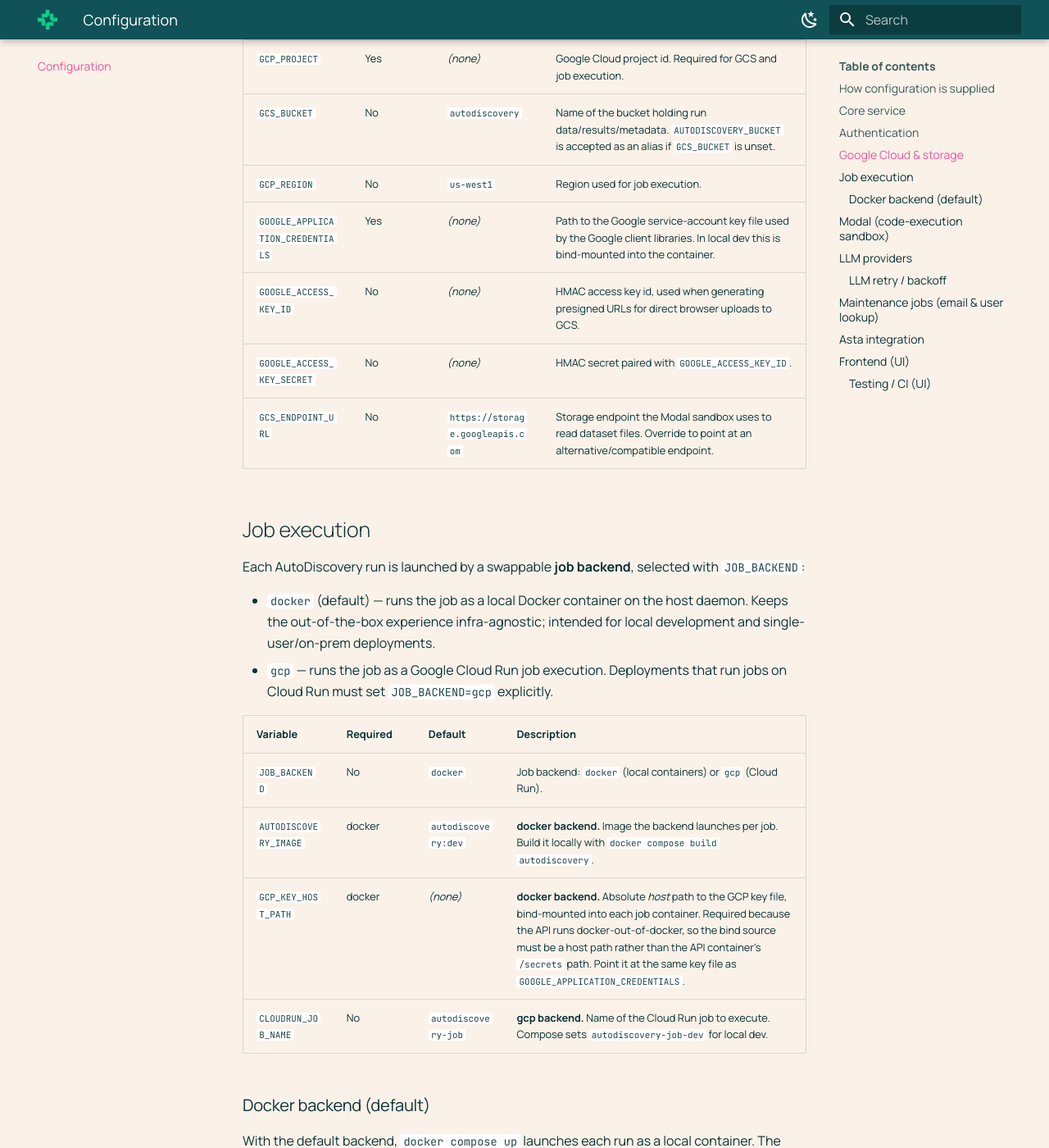
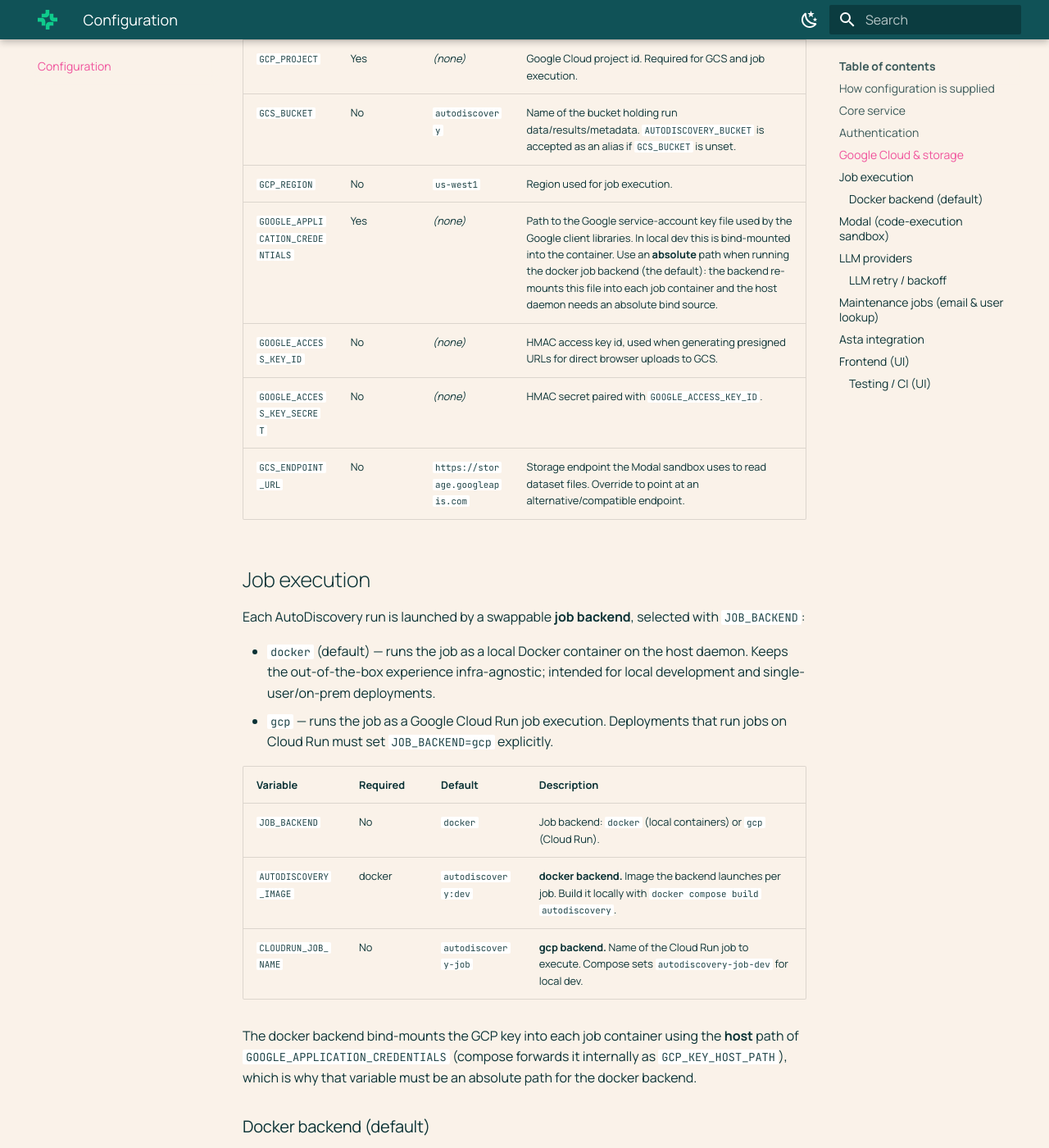
Before and after one commit to allenai/asta-autodiscovery, an MkDocs documentation site: the page built from docs/configuration.md, in a window 1280 px wide and 1400 px high, scrolled down 2001 px. Shown: the whole window at 82% size. Built offline with MkDocs 1.6.1 and Material for MkDocs 9.7.7, drawn with Linux system fonts in a browser that asks for light colours.

Commit message:
Derive GCP_KEY_HOST_PATH from GOOGLE_APPLICATION_CREDENTIALS
The docker backend needs the GCP key's host path to bind-mount it into each job
container (the in-container GOOGLE_APPLICATION_CREDENTIALS is a container path,
unusable as a host bind source). Instead of a separate user-set variable,
compose now forwards GCP_KEY_HOST_PATH=${GOOGLE_APPLICATION_CREDENTIALS}, so
users maintain a single credential var. It must be an absolute path for the
docker backend. Drop GCP_KEY_HOST_PATH from .env.example and update the docs.

Co-Authored-By: Claude Opus 4.8 (1M context) <noreply@anthropic.com>

```diff
--- a/docs/configuration.md
+++ b/docs/configuration.md
@@ -57,7 +57,7 @@ Job data, run metadata, results, and user profiles are stored in Google Cloud St
 | `GCP_PROJECT` | Yes | *(none)* | Google Cloud project id. Required for GCS and job execution. |
 | `GCS_BUCKET` | No | `autodiscovery` | Name of the bucket holding run data/results/metadata. `AUTODISCOVERY_BUCKET` is accepted as an alias if `GCS_BUCKET` is unset. |
 | `GCP_REGION` | No | `us-west1` | Region used for job execution. |
-| `GOOGLE_APPLICATION_CREDENTIALS` | Yes | *(none)* | Path to the Google service-account key file used by the Google client libraries. In local dev this is bind-mounted into the container. |
+| `GOOGLE_APPLICATION_CREDENTIALS` | Yes | *(none)* | Path to the Google service-account key file used by the Google client libraries. In local dev this is bind-mounted into the container. Use an **absolute** path when running the docker job backend (the default): the backend re-mounts this file into each job container and the host daemon needs an absolute bind source. |
 | `GOOGLE_ACCESS_KEY_ID` | No | *(none)* | HMAC access key id, used when generating presigned URLs for direct browser uploads to GCS. |
 | `GOOGLE_ACCESS_KEY_SECRET` | No | *(none)* | HMAC secret paired with `GOOGLE_ACCESS_KEY_ID`. |
 | `GCS_ENDPOINT_URL` | No | `https://storage.googleapis.com` | Storage endpoint the Modal sandbox uses to read dataset files. Override to point at an alternative/compatible endpoint. |
@@ -76,8 +76,11 @@ Each AutoDiscovery run is launched by a swappable **job backend**, selected with
 | --- | --- | --- | --- |
 | `JOB_BACKEND` | No | `docker` | Job backend: `docker` (local containers) or `gcp` (Cloud Run). |
 | `AUTODISCOVERY_IMAGE` | docker | `autodiscovery:dev` | **docker backend.** Image the backend launches per job. Build it locally with `docker compose build autodiscovery`. |
-| `GCP_KEY_HOST_PATH` | docker | *(none)* | **docker backend.** Absolute *host* path to the GCP key file, bind-mounted into each job container. Required because the API runs docker-out-of-docker, so the bind source must be a host path rather than the API container's `/secrets` path. Point it at the same key file as `GOOGLE_APPLICATION_CREDENTIALS`. |
 | `CLOUDRUN_JOB_NAME` | No | `autodiscovery-job` | **gcp backend.** Name of the Cloud Run job to execute. Compose sets `autodiscovery-job-dev` for local dev. |
+
+The docker backend bind-mounts the GCP key into each job container using the **host** path of
+`GOOGLE_APPLICATION_CREDENTIALS` (compose forwards it internally as `GCP_KEY_HOST_PATH`), which is
+why that variable must be an absolute path for the docker backend.
 
 ### Docker backend (default)
 
```
Also changed, not shown: docker-compose.yaml (+5 -2 lines), 1 other file.
